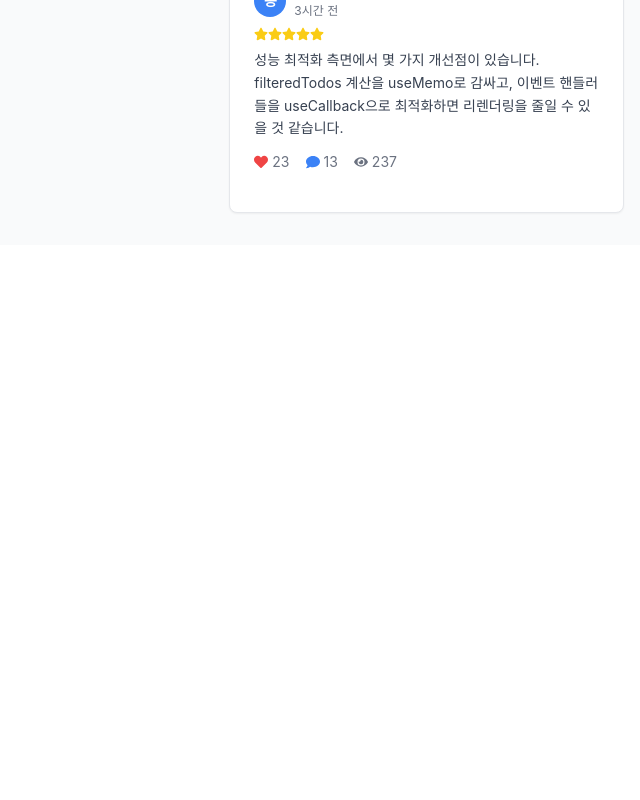
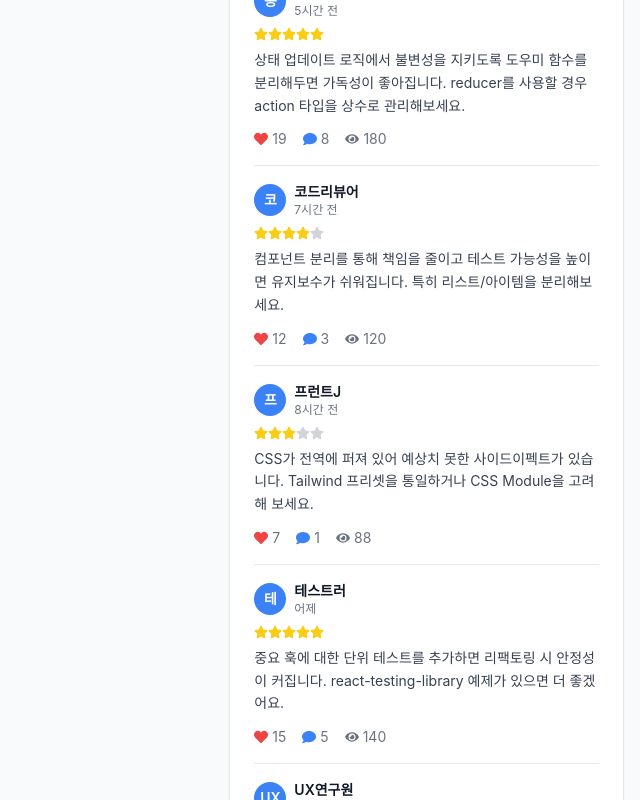
Before and after one commit to 2025-YU-SE/Gardener_web, a React (Vite) app: page /posts/1 in a window 1280 px wide. Shown: the part 1500-2300 px from the top of the page, without its empty margins (640-1280 px from the left). Before the commit the page ends 1745 px from the top, so only its background shows below. Built offline with nearby package versions, Linux system fonts and the light colour scheme; a web font is replaced by a local one.

Commit message:
feat: 피드백 예제 생성
- 피드백 예제 생성

```diff
--- /dev/null
+++ b/src/components/feedbackContext.jsx
@@ -0,0 +1,96 @@
+// 피드백 샘플 데이터
+
+export const sampleFeedbacks = [
+  {
+    id: 101,
+    postId: 1,
+    author: '농담곰',
+    avatarInitial: '농',
+    timeAgo: '3시간 전',
+    rating: 5,
+    content:
+      '성능 최적화 측면에서 몇 가지 개선점이 있습니다. filteredTodos 계산을 useMemo로 감싸고, 이벤트 핸들러들을 useCallback으로 최적화하면 리렌더링을 줄일 수 있을 것 같습니다.',
+    likes: 23,
+    comments: 13,
+    views: 237,
+  },
+  {
+    id: 102,
+    postId: 1,
+    author: '농담곰',
+    avatarInitial: '농',
+    timeAgo: '5시간 전',
+    rating: 5,
+    content:
+      '상태 업데이트 로직에서 불변성을 지키도록 도우미 함수를 분리해두면 가독성이 좋아집니다. reducer를 사용할 경우 action 타입을 상수로 관리해보세요.',
+    likes: 19,
+    comments: 8,
+    views: 180,
+  },
+  {
+    id: 103,
+    postId: 1,
+    author: '코드리뷰어',
+    avatarInitial: '코',
+    timeAgo: '7시간 전',
+    rating: 4,
+    content:
+      '컴포넌트 분리를 통해 책임을 줄이고 테스트 가능성을 높이면 유지보수가 쉬워집니다. 특히 리스트/아이템을 분리해보세요.',
+    likes: 12,
+    comments: 3,
+    views: 120,
+  },
+  {
+    id: 104,
+    postId: 1,
+    author: '프런트J',
+    avatarInitial: '프',
+    timeAgo: '8시간 전',
+    rating: 3,
+    content:
+      'CSS가 전역에 퍼져 있어 예상치 못한 사이드이펙트가 있습니다. Tailwind 프리셋을 통일하거나 CSS Module을 고려해 보세요.',
+    likes: 7,
+    comments: 1,
+    views: 88,
+  },
+  {
+    id: 105,
+    postId: 1,
+    author: '테스트러',
+    avatarInitial: '테',
+    timeAgo: '어제',
+    rating: 5,
+    content:
+      '중요 훅에 대한 단위 테스트를 추가하면 리팩토링 시 안정성이 커집니다. react-testing-library 예제가 있으면 더 좋겠어요.',
+    likes: 15,
+    comments: 5,
+    views: 140,
+  },
+  {
+    id: 106,
+    postId: 1,
+    author: 'UX연구원',
+    avatarInitial: 'UX',
+    timeAgo: '2일 전',
+    rating: 4,
+    content:
+      '폼 에러 메시지의 접근성 레이블이 부족합니다. aria-describedby로 연결하면 스크린리더 호환성이 좋아집니다.',
+    likes: 10,
+    comments: 2,
+    views: 101,
+  },
+  {
+    id: 201,
+    postId: 2,
+    author: '리액트팬',
+    avatarInitial: '리',
+    timeAgo: '1일 전',
+    rating: 4,
+    content: '네이티브 모듈 브리징 관련해서 샘플 코드가 있으면 더 좋겠습니다.',
+    likes: 11,
+    comments: 2,
+    views: 95,
+  },
+]
+
+export default sampleFeedbacks
--- a/src/pages/PostDetail.jsx
+++ b/src/pages/PostDetail.jsx
@@ -3,6 +3,7 @@ import { FaHeart, FaComment, FaEye, FaStar } from 'react-icons/fa'
 import Header from '../components/header/Header'
 import { useParams } from 'react-router-dom'
 import { samplePosts } from '../components/postcontext'
+import { sampleFeedbacks } from '../components/feedbackContext'
 
 function PostDetail() {
   const { postId } = useParams()
@@ -165,38 +166,39 @@ function PostDetail() {
               <div className="bg-white rounded-lg shadow-sm border border-gray-200 p-6">
                 <h3 className="text-lg font-semibold text-gray-800 mb-4">기존 피드백</h3>
             <div className="space-y-4">
-                  {[1, 2].map((comment) => (
-                    <div key={comment} className="border-b border-gray-200 pb-4 last:border-b-0">
+              {sampleFeedbacks
+                .filter(f => f.postId === post.id)
+                .map((fb) => (
+                  <div key={fb.id} className="border-b border-gray-200 pb-4 last:border-b-0 last:pb-0">
                     <div className="flex items-center mb-2">
                       <div className="w-8 h-8 bg-blue-500 rounded-full flex items-center justify-center text-white text-sm font-semibold mr-2">
-                          농
+                        {fb.avatarInitial}
                       </div>
                       <div>
-                          <p className="font-semibold text-gray-900 text-sm">농담곰</p>
-                          <p className="text-xs text-gray-500">3시간 전</p>
+                        <p className="font-semibold text-gray-900 text-sm">{fb.author}</p>
+                        <p className="text-xs text-gray-500">{fb.timeAgo}</p>
                       </div>
                     </div>
                     <div className="flex mb-2">
                       {[1, 2, 3, 4, 5].map((star) => (
-                          <FaStar key={star} className="text-yellow-400 text-sm" />
+                        <FaStar key={star} className={`text-sm ${star <= fb.rating ? 'text-yellow-400' : 'text-gray-300'}`} />
                       ))}
                     </div>
                     <p className="text-gray-700 text-sm leading-relaxed mb-3">
-                        성능 최적화 측면에서 몇 가지 개선점이 있습니다. filteredTodos 계산을 useMemo로 감싸고,
-                        이벤트 핸들러들을 useCallback으로 최적화하면 리렌더링을 줄일 수 있을 것 같습니다.
+                      {fb.content}
                     </p>
                     <div className="flex items-center space-x-4 text-sm text-gray-500">
                       <div className="flex items-center space-x-1">
                         <FaHeart className="text-red-500" />
-                          <span>23</span>
+                        <span>{fb.likes}</span>
                       </div>
                       <div className="flex items-center space-x-1">
                         <FaComment className="text-blue-500" />
-                          <span>13</span>
+                        <span>{fb.comments}</span>
                       </div>
                       <div className="flex items-center space-x-1">
                         <FaEye className="text-gray-500" />
-                          <span>237</span>
+                        <span>{fb.views}</span>
                       </div>
                     </div>
                   </div>
```
Lines whose indentation alone changed are shown as unchanged.
